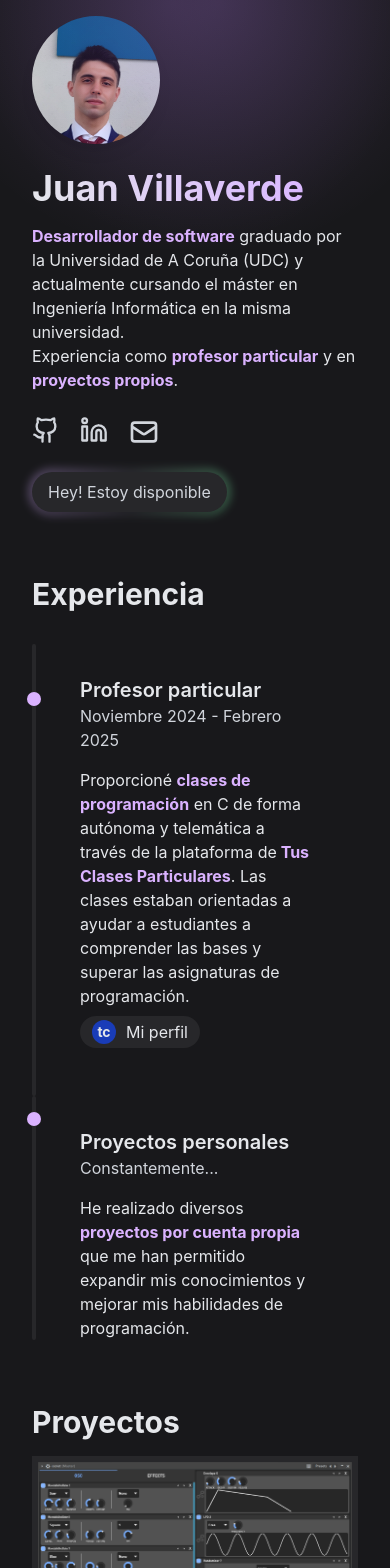
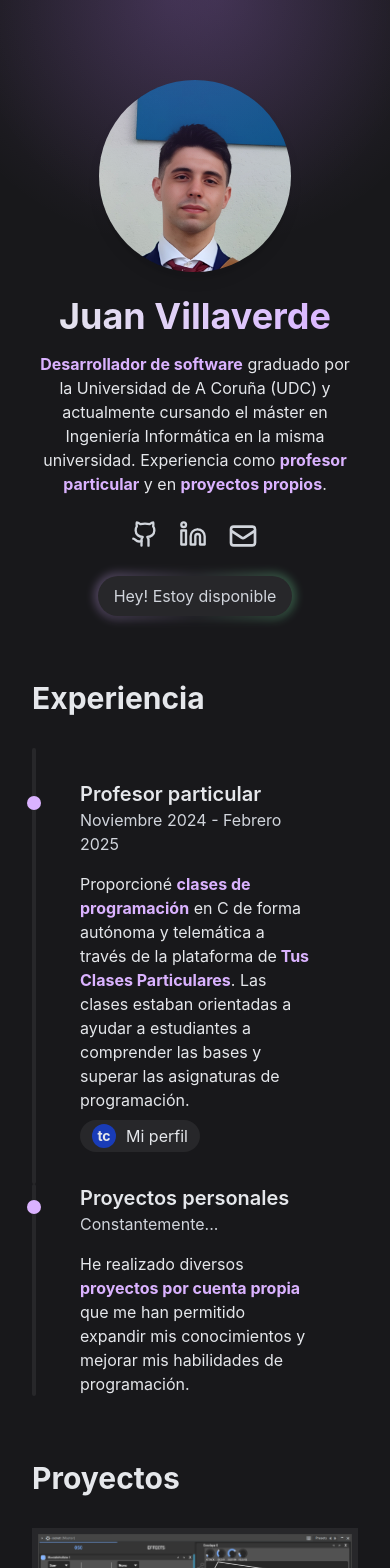
Before and after one commit to JuanVillaverdeRodriguez/Porfolio, a React (Vite) app: page / in a window 390 px wide. Shown: the top 1568 px of the page. Built offline with nearby package versions, Linux system fonts and the light colour scheme.

Commit message:
mejorada la responsividad

```diff
--- a/src/AboutMe.tsx
+++ b/src/AboutMe.tsx
@@ -4,23 +4,22 @@ import { LinkedinIcon } from "@/components/ui/linkedin";
 const AboutMe = () => {
     return (
       <section id="about" className="text-gray-200 mx-auto max-w-5xl px-4">
-        <div className="flex flex-col md:flex-row md:space-x-14 space-y-6 md:space-y-0">
+        <div className="flex flex-col align-middle md:flex-row md:space-x-14 md:space-y-0">
           <img
-            className="rounded-full shadow-lg w-32 h-32 md:w-64 md:h-64 object-cover"
+            className="rounded-full shadow-lg w-48 h-48 md:w-64 md:h-64 object-cover md:mr-14 mx-auto"
             src="assets/Yo.jpg"
             alt="Foto de perfil"
           />
-          <div className="flex flex-col justify-center space-y-4">
-            <h1 className="bg-gradient-to-r from-gray-200 to-purple-300 bg-clip-text text-transparent font-bold text-4xl md:text-6xl">
+          <div className="flex flex-col justify-center space-y-4 mt-6">
+            <h1 className="bg-gradient-to-r from-gray-200 to-purple-300 bg-clip-text text-transparent font-bold text-4xl md:text-6xl md:text-start text-center">
               Juan Villaverde
             </h1>
-            <p className="text-base">
+            <p className="text-l md:text-l md:text-start text-center">
               <mark className="text-purple-300 bg-transparent font-bold">Desarrollador de software</mark> graduado por la Universidad de A Coruña (UDC) y actualmente cursando el máster en Ingeniería Informática en la misma universidad.
-              <br />
               Experiencia como <mark className="text-purple-300 bg-transparent font-bold">profesor particular</mark> y en <mark className="text-purple-300 bg-transparent font-bold">proyectos propios</mark>.
             </p>
-            <div className="flex md:flex-row flex-col justify-between mt-2">
-                <div className="flex space-x-4">
+            <div className="flex md:flex-row flex-col justify-between mt-2 ">
+                <div className="flex space-x-4 w-fit md:mx-0 mx-auto">
                 <a href="https://github.com/JuanVillaverdeRodriguez" className="hover:scale-105 transition-transform">
                 <GithubIcon className="w-8 h-8 text-gray-300 hover:text-purple-400" />
               </a>
@@ -34,7 +33,7 @@ const AboutMe = () => {
               </a>
                 </div>
 
-              <div className="mr-8 md:mt-0 mt-6">
+              <div className="md:mr-6 md:mt-0 mt-6 md:mx-0 mx-auto">
               <a href="https://www.linkedin.com/in/juan-villaverde-rodr%C3%ADguez/" className="relative inline-flex group">
                 <span className="absolute -inset-1 md:blur-sm blur-xs opacity-30 group-hover:opacity-70 transition-opacity duration-2000 animate-pulse rounded-full bg-gradient-to-r from-purple-300 via-zinc-600 to-green-300"></span>
                 <span className="text-base relative rounded-full bg-zinc-800 px-4 py-2  text-gray-300 shadow-md transition-all hover:shadow-purple-400/50">
--- a/src/App.tsx
+++ b/src/App.tsx
@@ -2,6 +2,8 @@
 import AboutMe from './AboutMe.tsx'
 import Experience from './Experience.tsx'
 import Projects from './Projects.tsx'
+import Header from './Header.tsx'
+
 
 
 function App() {
@@ -11,7 +13,7 @@ function App() {
         <div className="absolute z-[0] bottom-0 left-[-20%] right-0 top-[-10%] h-[500px] w-[500px] rounded-full bg-[radial-gradient(circle_farthest-side,rgba(192,132,252,.15),rgba(255,255,255,0))]"></div>
         <div className="absolute z-[0] bottom-0 right-[-20%] top-[-10%] h-[500px] w-[500px] rounded-full bg-[radial-gradient(circle_farthest-side,rgba(192,132,252,.15),rgba(255,255,255,0))]"></div>
         <div className="flex flex-col space-y-16 px-4 py-4">
-            {/*<Header/>*/}
+            <Header/>
             <AboutMe/>
             <Experience/>
             <Projects/>
--- a/src/Experience.tsx
+++ b/src/Experience.tsx
@@ -6,7 +6,7 @@ const Experience = () => {
           <ol className="relative">
             <li className="relative flex flex-col md:flex-row items-start">
 
-              <div className="mt-8 md:mt-0 pb-12 md:ml-16 mx-12 before:absolute before:left-0 before:top-0 before:w-1 before:bg-zinc-800 before:h-full before:rounded">
+              <div className="mt-8 md:mt-0 pb-8 md:ml-16 mx-12 before:absolute before:left-0 before:top-0 before:w-1 before:bg-zinc-800 before:h-full before:rounded">
                 <div className="absolute -left-1.25 mt-4 rounded-full bg-purple-300">
                     <svg className="w-3.5 h-3.5" fill="none" viewBox="0 0 24 24" stroke="currentColor">
                     </svg>
@@ -34,7 +34,7 @@ const Experience = () => {
                     <svg className="w-3.5 h-3.5" fill="none" viewBox="0 0 24 24" stroke="currentColor">
                     </svg>
                 </div>
-              <div className="mt-8 md:mt-0">
+              <div className="md:mt-0">
                 <h2 className="font-semibold text-xl md:text-2xl">Proyectos personales</h2>
                 <h3 className="text-base pb-4 text-gray-300">Constantemente...</h3>
                 <p className="text-base">
--- /dev/null
+++ b/src/Header.tsx
@@ -0,0 +1,13 @@
+const Header = () => {
+    return (
+        <nav>
+            <ul>
+                <li><a href="#"></a></li>
+                <li><a href="#"></a></li>
+                <li><a href="#"></a></li>
+            </ul>
+        </nav>
+    );
+};
+
+export default Header;
--- a/src/Projects.tsx
+++ b/src/Projects.tsx
@@ -3,7 +3,7 @@ import { GithubIcon } from "@/components/ui/github";
 const Projects = () => {
     return (
       <section id="projects" className="text-gray-200 mx-auto max-w-5xl px-4">
-        <h1 className="font-bold text-3xl pb-4">Proyectos</h1>
+        <h1 className="font-bold text-3xl pb-8">Proyectos</h1>
 
         <div className="flex flex-col md:flex-row items-start md:ml-6 mb-12">
           <div className="bg-zinc-800 p-1.5 mb-4 md:mb-0">
```
